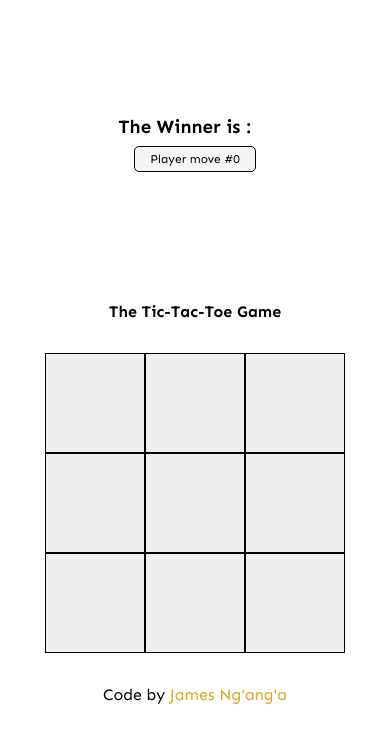
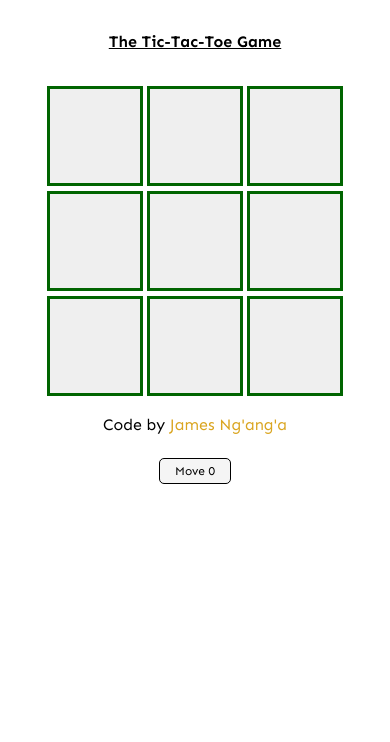
Before and after one commit to devjamesnjoroge/TIC-TAC-TOE, a React (Create React App) app: page / in a window 390 px wide. Shown: the top 742 px of the page. Built offline with nearby package versions, Linux system fonts and the light colour scheme.

Commit message:
ft: clean up ui

```diff
--- a/src/game/Game.jsx
+++ b/src/game/Game.jsx
@@ -1,5 +1,6 @@
 import {  useState } from "react"
 import Board from "./Board"
+import TimeTravel from "./TimeTravel"
 
 function Game(){
   const [squares, setSquares] = useState(Array(9).fill(null))
@@ -45,7 +46,7 @@ function Game(){
 
   }
 
-  function calculateWinner(squares){
+  function calculateWinner(){
     const lines = [
       [0,1,2],
       [3,4,5],
@@ -68,7 +69,7 @@ function Game(){
 
   function onPlay(){
     const histClone = history.slice(history)
-    const onRedo = histClone.map((hist)=><li key={hist} className="pills" onClick={()=>{handleTimeTravel(hist)}}>Player move #{history.indexOf(hist)}</li>)
+    const onRedo = histClone.map((hist)=><li key={hist} className="pills" onClick={()=>{handleTimeTravel(hist)}}>Move {history.indexOf(hist)}</li>)
     return <ul>{onRedo}</ul>
   }
 
@@ -80,19 +81,11 @@ function Game(){
 
   return(
     <div className="container">
+      <TimeTravel onPlay={onPlay} calculateWinner={calculateWinner} history={history}/>
       <div className="row">
-      <h4>The Tic-Tac-Toe Game</h4>
+      <h4 style={{textDecoration: 'underline'}}>The Tic-Tac-Toe Game</h4>
       <Board squares={squares} onSquareClick={onSquareClick} />
       <span>Code by <a style={{textDecoration: 'none', color: 'goldenrod'}} href="http://github.com/devjamesnjoroge/" target="_blank" rel="noopener noreferrer">James Ng'ang'a</a></span>
-      </div>
-      <div className="row">
-        <div className="title">
-        <h3>The Winner is : </h3>
-
-        <strong style={{color: 'red'}}>{calculateWinner(squares)}</strong >
-
-        </div>
-        <div>{onPlay()}</div>
       </div>
     </div>
   )
--- /dev/null
+++ b/src/game/TimeTravel.jsx
@@ -0,0 +1,26 @@
+function TimeTravel({onPlay, calculateWinner, history}){
+    function checkWinner(){
+        if (calculateWinner()){
+            return (<div className="title">
+            <h3>The Winner is : </h3>
+
+            <strong style={{color: 'red'}}>{calculateWinner()}</strong >
+
+            </div>)
+        } else{
+            if (history.length === 10){
+                return <em>Game Over, No winner!</em>
+            } else{
+                return
+            }
+        }
+    }
+    return (
+        <div className="row">
+        {checkWinner()}
+        <div>{onPlay()}</div>
+      </div>
+    )
+}
+
+export default TimeTravel
--- a/src/index.css
+++ b/src/index.css
@@ -10,9 +10,10 @@
 .container{
   width: 100%;
   display: flex;
-  height: 100vh;
+  max-height: auto;
   flex-direction: column-reverse;
   justify-content: space-evenly;
+  padding: 1.5rem 0;
 }
 
 .row{
@@ -21,7 +22,7 @@
   align-items: center;
   justify-content: center;
   flex-direction: column;
-  padding: .5em 0;
+  padding: .5rem 0;
 }
 
 .board{
@@ -32,7 +33,7 @@
 }
 
 .board-row{
-  height: 100px;
+  height: 105px;
   width: 300px;
   display: flex;
   align-items: center;
@@ -42,7 +43,9 @@
 button{
   height: 100px;
   width: 100px;
-  border: 1px solid black;
+  border: 3px solid darkgreen;
+  font-size: 3rem;
+  margin: 2px;
 }
 
 ul{
@@ -65,20 +68,56 @@ ul{
   display: flex;
   align-items: center;
   justify-content: space-between;
+  margin-bottom: .5rem;
 }
 
-.title h3{
-  margin-right: 20px;
+.title strong{
+  margin-left: 1rem;
+  font-size: 2rem;
 }
 
-@media screen and (max-width: 700px) {
+em{
+  color: red;
+  font-size: 1.5rem;
+  margin: 1em  0;
+  font-weight: bold;
+}
+
+@media screen and (max-width: 700px) and (min-width: 300px) {
   .container{
     display: flex;
-    height: 97vh;
+    height: max-content;
+  }
+
+
+  ul{
+    grid-template-columns: auto auto auto;
+  }
+}
+
+@media screen and (max-width: 300px) {
+  .container{
+    display: flex;
+    height: max-content;
   }
 
 
   ul{
     grid-template-columns: auto auto;
   }
+
+  button{
+    height: 90px;
+    width: 90px;
+  }
+
+  .board-row{
+    height: 95px;
+    width: 270px;
+  }
+
+  .board{
+    height: 270px;
+    width: 270px;
+  }
 }
```
